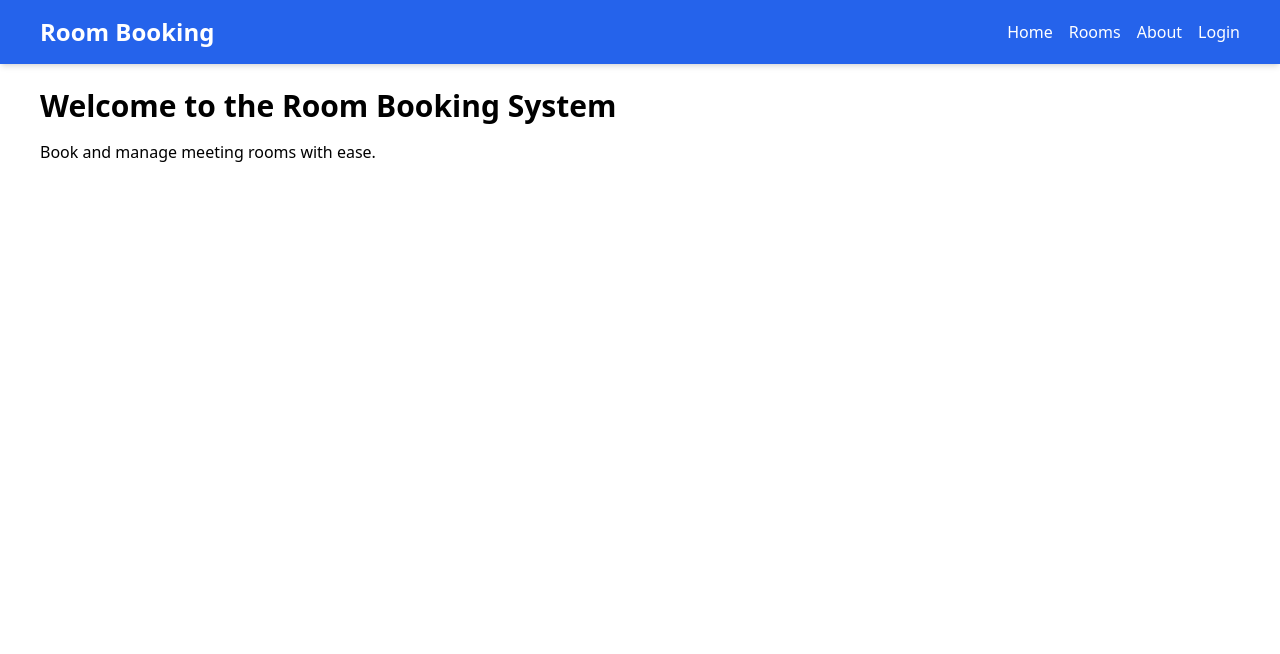
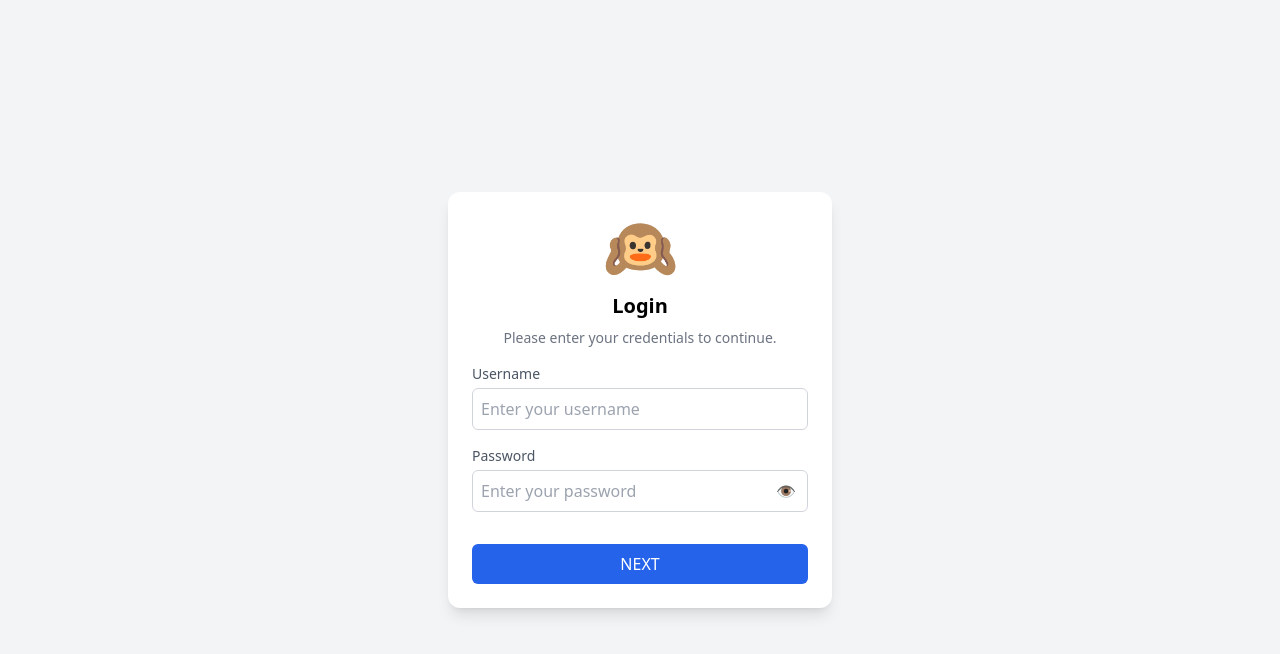
Before and after one commit to ibsenquaresma/reservation-system.App-Front, a React (Create React App) app: page / in a window 1280 px wide. Shown: the top 654 px of the page. Built offline with nearby package versions, Linux system fonts and the light colour scheme.

Commit message:
Update Login page and Update App

```diff
--- a/src/App.tsx
+++ b/src/App.tsx
@@ -1,6 +1,11 @@
-import { BrowserRouter as Router, Route, Routes } from 'react-router-dom';
+import {
+  BrowserRouter as Router,
+  Route,
+  Routes,
+  useLocation,
+} from 'react-router-dom';
 
-import Navbar from './components/Navbar'
+import Navbar from './components/Navbar';
 import Home from './pages/Home';
 import Rooms from './pages/Rooms';
 import About from './pages/About';
@@ -9,30 +14,41 @@ import Login from './pages/Login';
 import MyBookings from './pages/MyBookings';
 import RoomDetail from './pages/RoomDetail';
 import ReservationRoom from './pages/ReservationRoom';
-// import Sidebar from './components/Sidebar'
 
+function Layout() {
+  const location = useLocation();
+  const hideNavbarRoutes = ['/login']; // Oculta a navbar na página de login
+
+  return (
+    <div className="flex">
+      <div className="flex-1">
+        {!hideNavbarRoutes.includes(location.pathname) && <Navbar />}
+        <div className="container mx-auto mt-6">
+          <Routes>
+            <Route path="/dashboard" element={<Dashboard />} />
+            <Route path="/my-bookings" element={<MyBookings />} />
+            <Route path="/rooms" element={<Rooms />} />
+            <Route path="/room-detail/:id" element={<RoomDetail />} />
+            <Route path="/reservation-room/:id" element={<ReservationRoom />} />
+            <Route path="/about" element={<About />} />
+            <Route path="/home" element={<Home />} />
+          </Routes>
+        </div>
+      </div>
+    </div>
+  );
+}
 
 function App() {
   return (
     <Router>
-      <div className="flex">
-      {/* <Sidebar /> */}
-        <div className="flex-1">
-          <Navbar />
-          <div className="container mx-auto mt-6">
-            <Routes>
-              <Route path="/dashboard" element={<Dashboard />} />
-              <Route path="/my-bookings" element={<MyBookings />} />
-              <Route path="/" element={<Home />} />
-              <Route path="/rooms" element={<Rooms />} />
-              <Route path="/room-detail/:id" element={<RoomDetail />} />
-              <Route path="/reservation-room/:id" element={<ReservationRoom />} />
-              <Route path="/about" element={<About />} />
-              <Route path="/login" element={<Login />} />
-            </Routes>
-          </div>
-        </div>
-      </div>
+      <Routes>
+        {/* Login separado do Layout */}
+        <Route path="/login" element={<Login />} />
+        <Route path="/" element={<Login />} />
+        {/* As demais páginas usam o Layout */}
+        <Route path="/*" element={<Layout />} />
+      </Routes>
     </Router>
   );
 }
--- a/src/pages/Login.tsx
+++ b/src/pages/Login.tsx
@@ -1,46 +1,80 @@
 import { useState } from 'react';
 import { useNavigate } from 'react-router-dom';
 
-const Login = () => {
+export default function PasswordVerification() {
   const [username, setUsername] = useState('');
   const [password, setPassword] = useState('');
+  const [showPassword, setShowPassword] = useState(false);
   const navigate = useNavigate();
 
-  const handleLogin = () => {
+  const handleNext = () => {
     if (username === 'admin' && password === 'admin') {
       navigate('/dashboard');
     } else {
-      alert('Invalid credentials');
+      alert('Please enter both username and password');
     }
   };
 
   return (
     <div className="flex items-center justify-center h-screen bg-gray-100">
-      <div className="bg-white p-6 rounded shadow-md">
-        <h2 className="text-2xl mb-4">Login</h2>
+      <div className="w-96 p-6 text-center bg-white shadow-lg rounded-xl">
+        <div className="flex justify-center mb-4">
+          <span className="text-6xl">{password ? '🙈' : '🙉'}</span>
+        </div>
+        <h2 className="text-xl font-bold">Login</h2>
+        <p className="text-gray-500 text-sm mt-2">
+          Please enter your credentials to continue.
+        </p>
+        <div className="mt-4">
+          <div className="relative mb-4">
+            <label
+              htmlFor="username"
+              className="text-left block text-gray-600 text-sm mb-1"
+            >
+              Username
+            </label>
             <input
+              id="username"
               type="text"
-          placeholder="Username"
               value={username}
               onChange={(e) => setUsername(e.target.value)}
-          className="block w-full mb-2 p-2 border rounded"
+              className="w-full p-2 border border-gray-300 rounded-md focus:outline-none focus:ring-2 focus:ring-blue-500"
+              placeholder="Enter your username"
             />
+          </div>
+          <div className="relative mb-4">
+            <label
+              htmlFor="password"
+              className="text-left block text-gray-600 text-sm mb-1"
+            >
+              Password
+            </label>
+            <div className="relative flex items-center">
               <input
-          type="password"
-          placeholder="Password"
+                id="password"
+                type={showPassword ? 'text' : 'password'}
                 value={password}
                 onChange={(e) => setPassword(e.target.value)}
-          className="block w-full mb-4 p-2 border rounded"
+                className="w-full p-2 border border-gray-300 rounded-md pr-10 focus:outline-none focus:ring-2 focus:ring-blue-500"
+                placeholder="Enter your password"
               />
               <button
-          onClick={handleLogin}
-          className="w-full bg-blue-500 text-white p-2 rounded"
+                type="button"
+                className="absolute right-3 text-gray-500"
+                onClick={() => setShowPassword(!showPassword)}
               >
-          Log In
+                {showPassword ? '🙈' : '👁️'}
               </button>
             </div>
           </div>
+          <button
+            onClick={handleNext}
+            className="w-full mt-4 bg-blue-600 hover:bg-blue-700 text-white py-2 rounded-md"
+          >
+            NEXT
+          </button>
+        </div>
+      </div>
+    </div>
   );
-};
-
-export default Login;
+}
```
Also changed, not shown: package.json (+1 -6 lines), 1 other file (tests, documents, lock files or other folders). Lines whose indentation alone changed are shown as unchanged.
